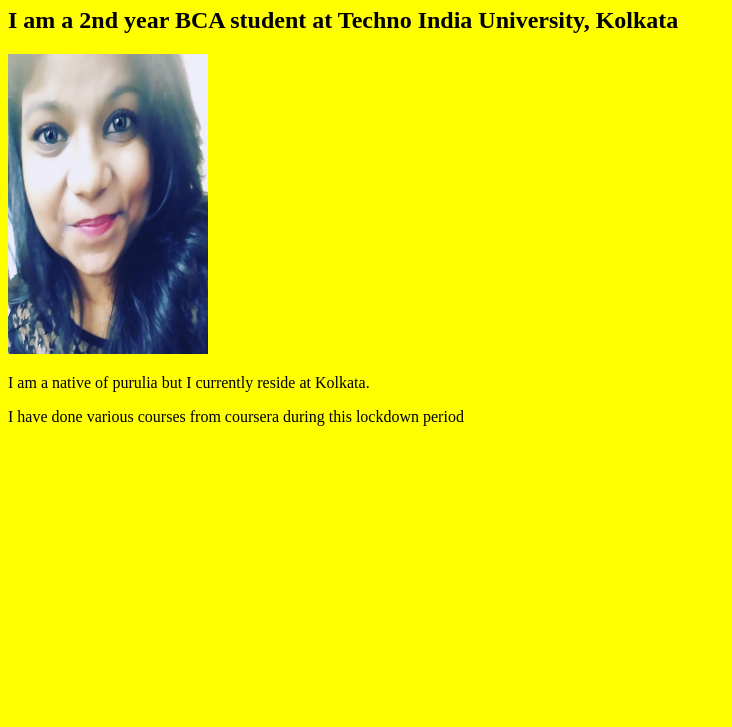
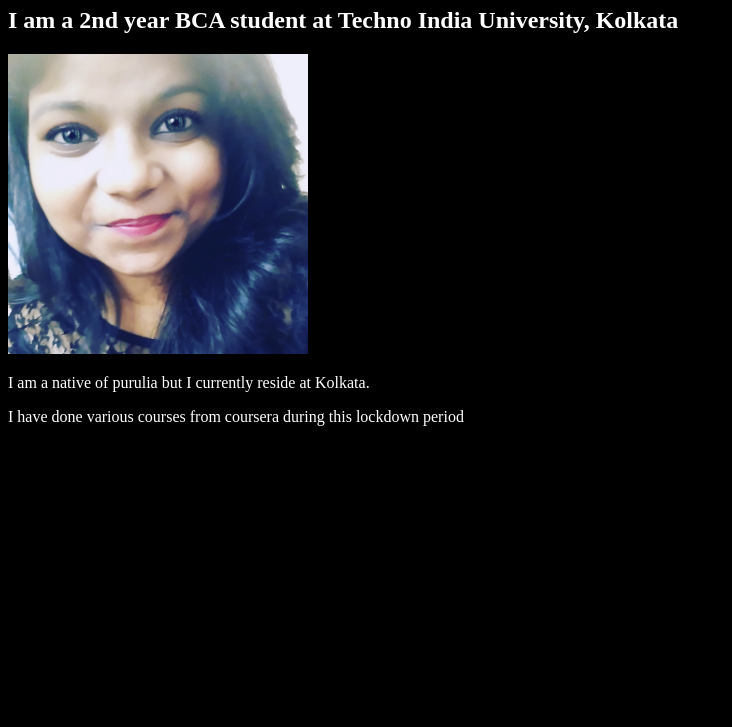
Before and after one commit to rishika-creator/sample, a plain HTML site: page index.html in a window 1280 px wide. Shown: the part 73-800 px from the top of the page, without its empty margins (0-732 px from the left). Drawn offline with Linux system fonts and the light colour scheme.

Commit message:
Update index.html

```diff
--- a/index.html
+++ b/index.html
@@ -3,10 +3,10 @@
 <meta charset="UTF-8">
 <title>My Bio</title>
 </head>
-<body bgcolor= "yellow" text="black">
+<body bgcolor= "black" text="white">
 <h1>Rishika Singhania</h1>
 <h2>I am a 2nd year BCA student at Techno India University, Kolkata</h2>
-<img src="mypic.jpg" width="200" height="300" alt="me"/>
+<img src="mypic.jpg" width="300" height="300" alt="me"/>
 <p>I am a native of purulia but I currently reside at Kolkata.</p>
 <p>I have done various courses from coursera during this lockdown period</p>
 </body>
```
